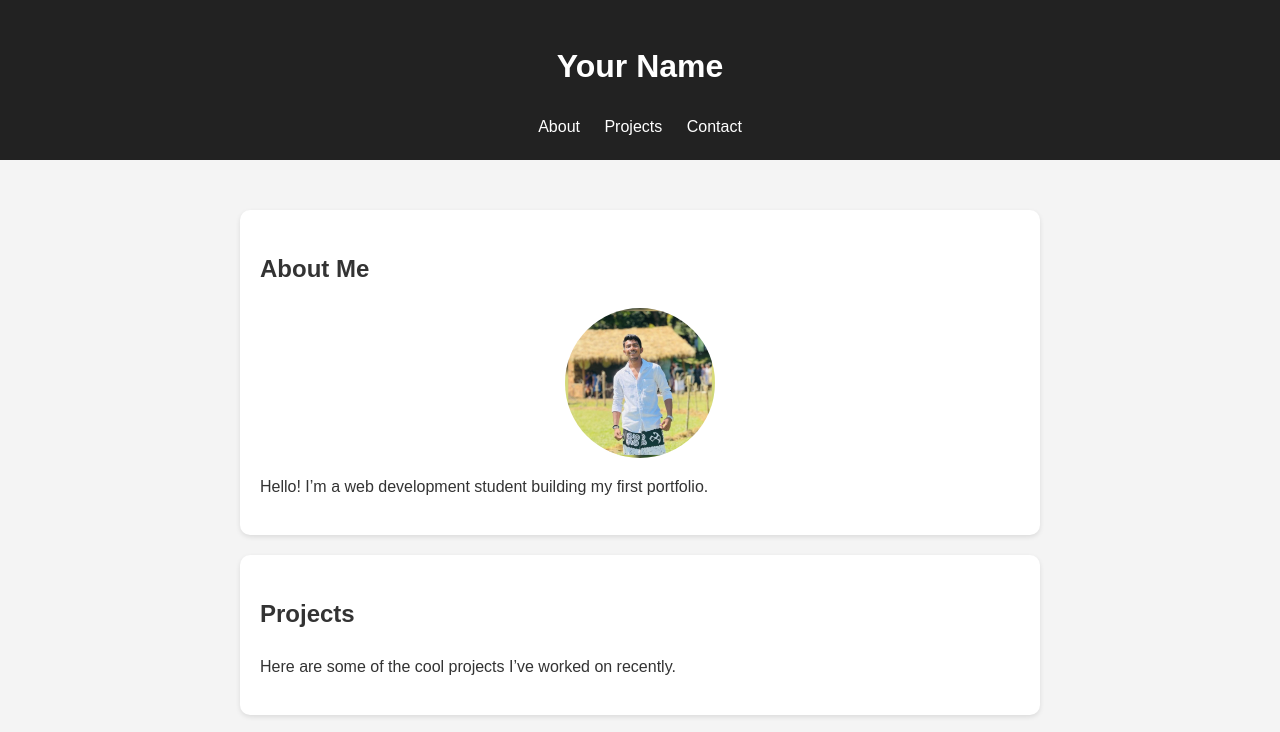
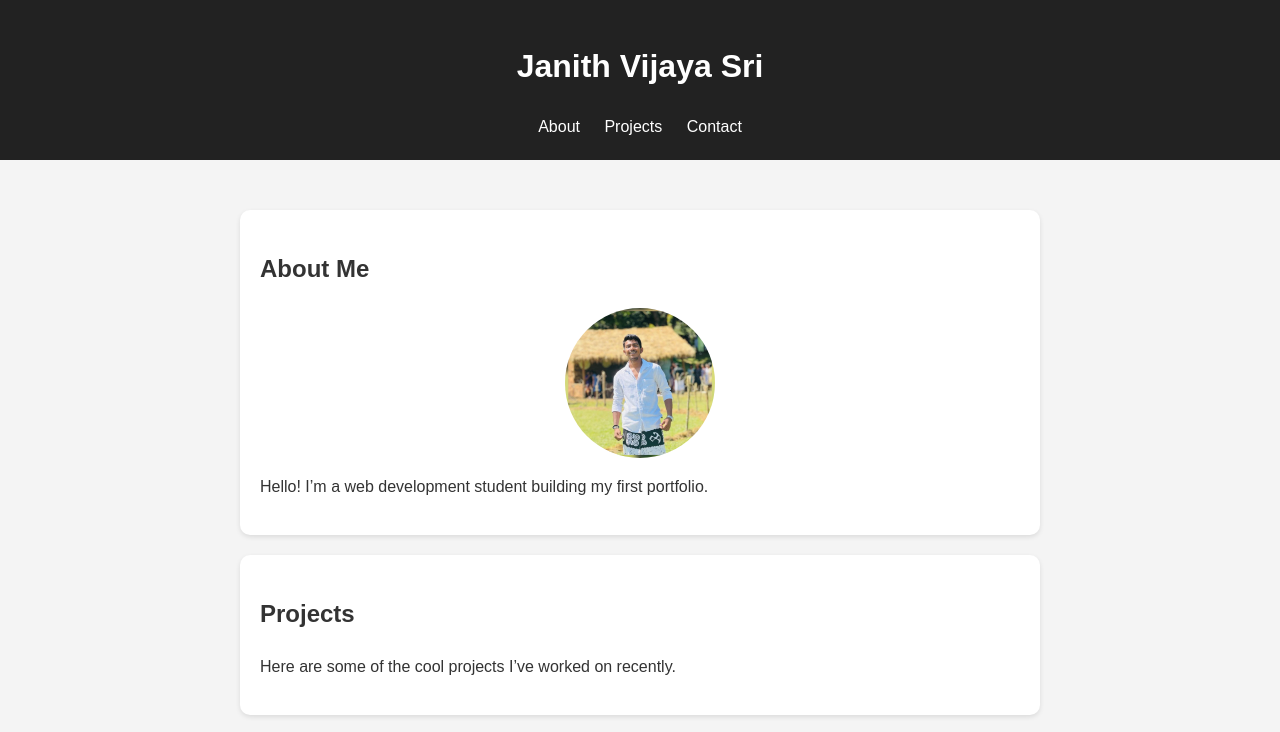
Before and after one commit to raja43588/my-portfolio, a plain HTML site: page index.html in a window 1280 px wide. Shown: the top 732 px of the page. Drawn offline with Linux system fonts and the light colour scheme.

Commit message:
Updated portfolio page

```diff
--- a/index.html
+++ b/index.html
@@ -9,7 +9,7 @@
 <body>
 
   <header>
-    <h1>Your Name</h1>
+    <h1>Janith Vijaya Sri</h1>
     <nav>
       <a href="#about">About</a>
       <a href="#projects">Projects</a>
```
